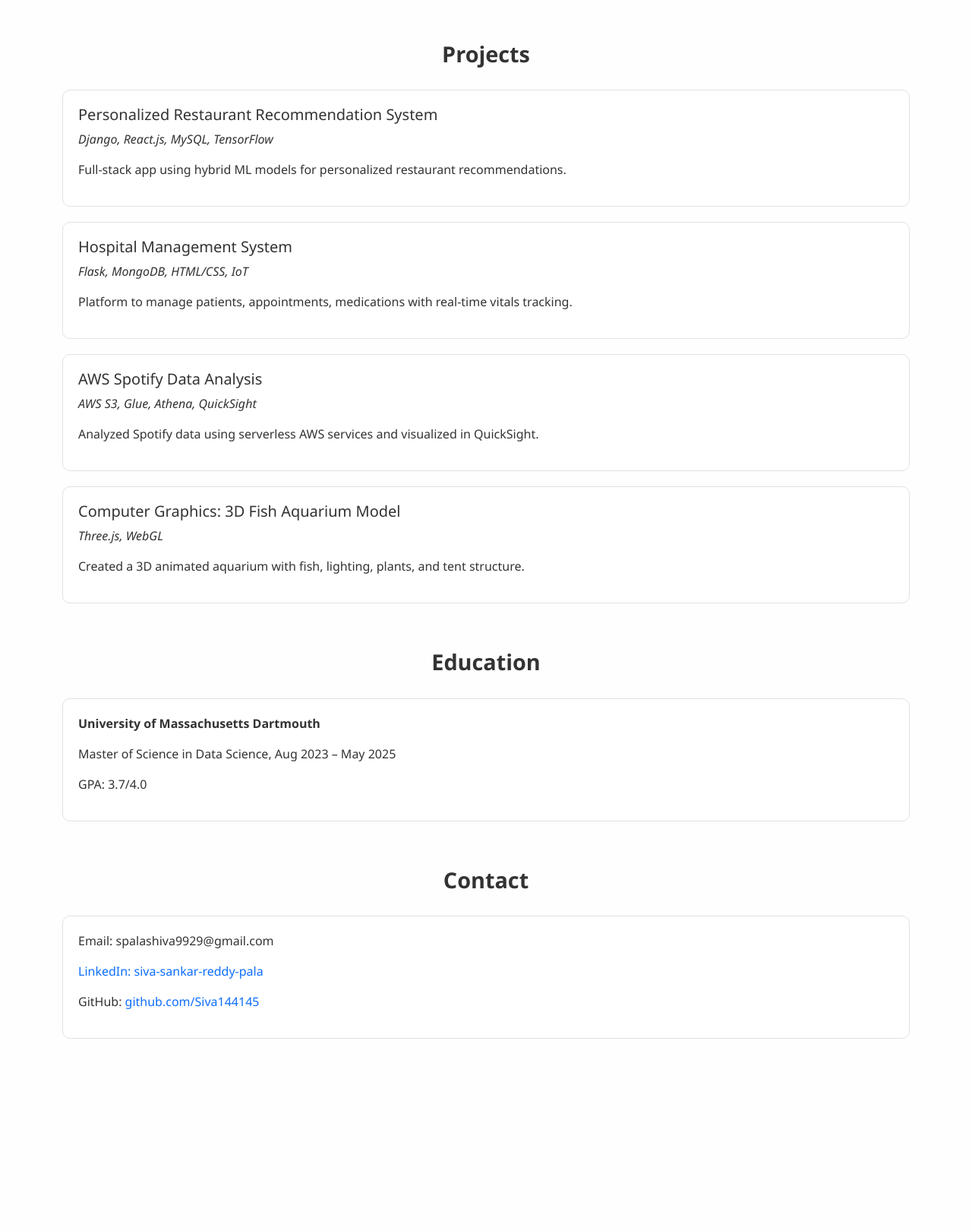
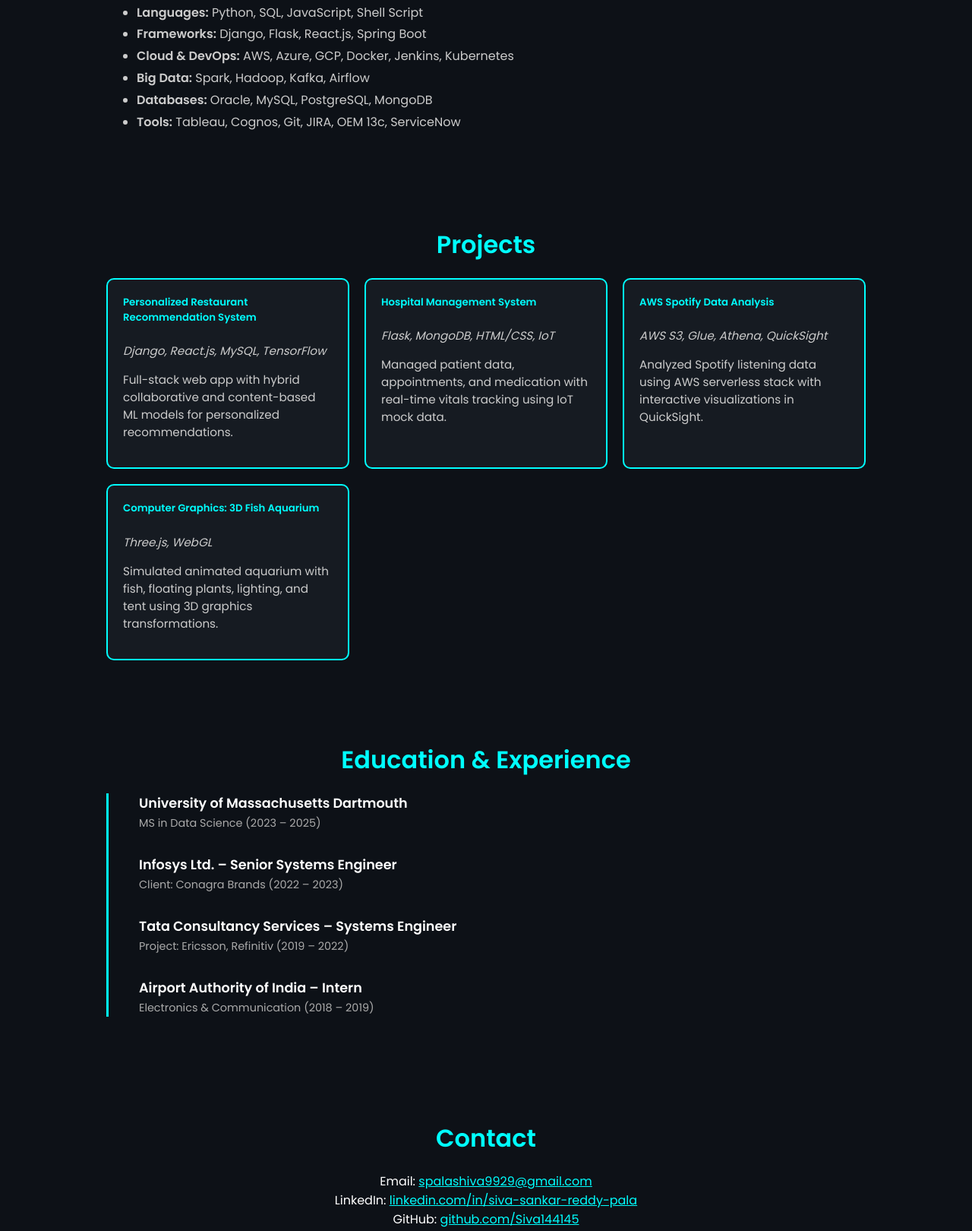
Before and after one commit to Siva144145/Shiva_Portfolio, a plain HTML site: page index.html in a window 1280 px wide. Shown: the part 767-2387 px from the top of the page at 76% size. Before the commit the page ends 2154 px from the top, so only its background shows below. Drawn offline with nearby package versions, Linux system fonts and the light colour scheme.

Commit message:
Update index.html

```diff
--- a/index.html
+++ b/index.html
@@ -1,39 +1,123 @@
 <!DOCTYPE html>
 <html lang="en">
 <head>
-  <meta charset="UTF-8" />
-  <meta name="viewport" content="width=device-width, initial-scale=1.0" />
+  <meta charset="UTF-8">
+  <meta name="viewport" content="width=device-width, initial-scale=1.0">
   <title>Shiva Sankar Reddy | Portfolio</title>
-  <link href="https://cdn.jsdelivr.net/npm/bootstrap@5.3.0/dist/css/bootstrap.min.css" rel="stylesheet">
+  <link href="https://fonts.googleapis.com/css2?family=Poppins:wght@300;400;600&display=swap" rel="stylesheet">
   <style>
-    body { font-family: 'Segoe UI', sans-serif; background: #fefefe; color: #333; }
-    .hero { background: #e9ecef; padding: 80px 0; text-align: center; }
-    .hero h1 { font-size: 3rem; font-weight: 700; }
-    .section-title { margin-top: 60px; margin-bottom: 30px; text-align: center; font-size: 1.8rem; font-weight: 600; }
-    .project-card, .edu-card, .contact-card { padding: 20px; border: 1px solid #dee2e6; border-radius: 10px; margin-bottom: 20px; background: #fff; }
-    a { text-decoration: none; color: #0d6efd; }
-    .btn-download { margin-top: 10px; }
+    body {
+      margin: 0;
+      font-family: 'Poppins', sans-serif;
+      background-color: #0d1117;
+      color: #ffffff;
+    }
+    header {
+      text-align: center;
+      padding: 60px 20px;
+      background: linear-gradient(145deg, #1f1f1f, #0d0d0d);
+      box-shadow: 0 0 20px #0ff;
+    }
+    header h1 {
+      font-size: 3rem;
+      color: #0ff;
+    }
+    header p {
+      font-size: 1.2rem;
+      color: #ccc;
+    }
+    .btn {
+      background-color: #0ff;
+      color: #000;
+      padding: 10px 20px;
+      border-radius: 6px;
+      text-decoration: none;
+      font-weight: bold;
+      margin-top: 20px;
+      display: inline-block;
+    }
+    section {
+      padding: 40px 20px;
+      max-width: 1000px;
+      margin: 0 auto;
+    }
+    .section-title {
+      font-size: 2rem;
+      text-align: center;
+      margin-bottom: 20px;
+      color: #0ff;
+    }
+    .timeline {
+      position: relative;
+      padding-left: 40px;
+      border-left: 3px solid #0ff;
+    }
+    .timeline-entry {
+      margin-bottom: 30px;
+    }
+    .timeline-entry h4 {
+      margin: 0;
+      font-size: 1.1rem;
+      color: #fff;
+    }
+    .timeline-entry span {
+      font-size: 0.9rem;
+      color: #aaa;
+    }
+    .project-grid {
+      display: grid;
+      grid-template-columns: repeat(auto-fit, minmax(300px, 1fr));
+      gap: 20px;
+    }
+    .card {
+      background-color: #161b22;
+      border: 2px solid #0ff;
+      border-radius: 10px;
+      padding: 20px;
+      transition: 0.3s ease;
+    }
+    .card:hover {
+      transform: scale(1.03);
+      box-shadow: 0 0 15px #0ff;
+    }
+    .card h5 {
+      margin-top: 0;
+      color: #0ff;
+    }
+    .card p {
+      color: #ccc;
+      font-size: 0.95rem;
+    }
+    footer {
+      text-align: center;
+      padding: 30px;
+      font-size: 0.9rem;
+      color: #888;
+    }
+    a {
+      color: #0ff;
+    }
   </style>
 </head>
 <body>
-  <div class="container">
-    <section class="hero">
+  <header>
     <h1>Shiva Sankar Reddy</h1>
-      <p class="lead">Systems Engineer | Data Scientist | AWS Cloud Engineer</p>
-      <a href="/Shiva_Shankar_Reddy_Pala_Resume.docx" class="btn btn-primary btn-download" download>Download Resume</a>
-    </section>
+    <p>Systems Engineer | Data Scientist | AWS Cloud Engineer</p>
+    <a href="Shiva_Shankar_Reddy_Pala_Resume.docx" class="btn" download>Download Resume</a>
+  </header>
 
   <section>
     <h2 class="section-title">About Me</h2>
-      <p>
-        Technically skilled and goal-oriented professional with 4+ years of experience in Oracle DBA, cloud engineering,
-        and full-stack development. Pursuing MS in Data Science at UMass Dartmouth. Specialized in ML, ETL pipelines, and web applications.
+    <p style="text-align: center; color: #bbb;">
+      Technically skilled professional with 4+ years of experience in Oracle DBA, cloud engineering,
+      and full-stack development. Currently pursuing my Master's in Data Science at UMass Dartmouth.
+      Passionate about building scalable ML pipelines, data-driven web applications, and automating workflows.
     </p>
   </section>
 
   <section>
     <h2 class="section-title">Technical Skills</h2>
-      <ul>
+    <ul style="color:#ccc; line-height:1.8;">
       <li><strong>Languages:</strong> Python, SQL, JavaScript, Shell Script</li>
       <li><strong>Frameworks:</strong> Django, Flask, React.js, Spring Boot</li>
       <li><strong>Cloud & DevOps:</strong> AWS, Azure, GCP, Docker, Jenkins, Kubernetes</li>
@@ -45,45 +129,63 @@
 
   <section>
     <h2 class="section-title">Projects</h2>
-      <div class="project-card">
+    <div class="project-grid">
+      <div class="card">
         <h5>Personalized Restaurant Recommendation System</h5>
         <p><em>Django, React.js, MySQL, TensorFlow</em></p>
-        <p>Full-stack app using hybrid ML models for personalized restaurant recommendations.</p>
+        <p>Full-stack web app with hybrid collaborative and content-based ML models for personalized recommendations.</p>
       </div>
-      <div class="project-card">
+      <div class="card">
         <h5>Hospital Management System</h5>
         <p><em>Flask, MongoDB, HTML/CSS, IoT</em></p>
-        <p>Platform to manage patients, appointments, medications with real-time vitals tracking.</p>
+        <p>Managed patient data, appointments, and medication with real-time vitals tracking using IoT mock data.</p>
       </div>
-      <div class="project-card">
+      <div class="card">
         <h5>AWS Spotify Data Analysis</h5>
         <p><em>AWS S3, Glue, Athena, QuickSight</em></p>
-        <p>Analyzed Spotify data using serverless AWS services and visualized in QuickSight.</p>
+        <p>Analyzed Spotify listening data using AWS serverless stack with interactive visualizations in QuickSight.</p>
       </div>
-      <div class="project-card">
-        <h5>Computer Graphics: 3D Fish Aquarium Model</h5>
+      <div class="card">
+        <h5>Computer Graphics: 3D Fish Aquarium</h5>
         <p><em>Three.js, WebGL</em></p>
-        <p>Created a 3D animated aquarium with fish, lighting, plants, and tent structure.</p>
+        <p>Simulated animated aquarium with fish, floating plants, lighting, and tent using 3D graphics transformations.</p>
+      </div>
     </div>
   </section>
 
   <section>
-      <h2 class="section-title">Education</h2>
-      <div class="edu-card">
-        <p><strong>University of Massachusetts Dartmouth</strong></p>
-        <p>Master of Science in Data Science, Aug 2023 – May 2025</p>
-        <p>GPA: 3.7/4.0</p>
+    <h2 class="section-title">Education & Experience</h2>
+    <div class="timeline">
+      <div class="timeline-entry">
+        <h4>University of Massachusetts Dartmouth</h4>
+        <span>MS in Data Science (2023 – 2025)</span>
+      </div>
+      <div class="timeline-entry">
+        <h4>Infosys Ltd. – Senior Systems Engineer</h4>
+        <span>Client: Conagra Brands (2022 – 2023)</span>
+      </div>
+      <div class="timeline-entry">
+        <h4>Tata Consultancy Services – Systems Engineer</h4>
+        <span>Project: Ericsson, Refinitiv (2019 – 2022)</span>
+      </div>
+      <div class="timeline-entry">
+        <h4>Airport Authority of India – Intern</h4>
+        <span>Electronics & Communication (2018 – 2019)</span>
+      </div>
     </div>
   </section>
 
   <section>
     <h2 class="section-title">Contact</h2>
-      <div class="contact-card">
-        <p>Email: spalashiva9929@gmail.com</p>
-        <p><a href="https://www.linkedin.com/in/siva-sankar-reddy-pala-97a25123a" target="_blank">LinkedIn: siva-sankar-reddy-pala</a></p>
-        <p>GitHub: <a href="https://github.com/Siva144145" target="_blank">github.com/Siva144145</a></p>
-      </div>
+    <p style="text-align: center;">
+      Email: <a href="mailto:spalashiva9929@gmail.com">spalashiva9929@gmail.com</a> <br>
+      LinkedIn: <a href="https://www.linkedin.com/in/siva-sankar-reddy-pala-97a25123a" target="_blank">linkedin.com/in/siva-sankar-reddy-pala</a> <br>
+      GitHub: <a href="https://github.com/Siva144145" target="_blank">github.com/Siva144145</a>
+    </p>
   </section>
-  </div>
+
+  <footer>
+    &copy; 2025 Shiva Sankar Reddy. All rights reserved.
+  </footer>
 </body>
 </html>
```
Lines whose indentation alone changed are shown as unchanged.
